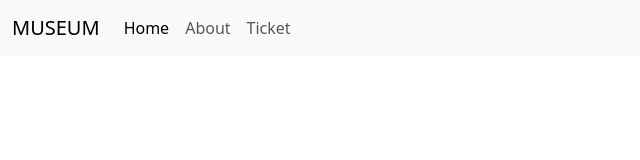
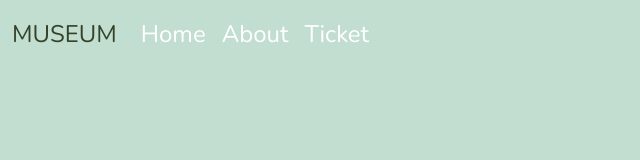
Before and after one commit to why-96/Museum, a plain HTML site: page index.html in a window 1280 px wide. Shown: the whole page, without its empty margins (0-640 px from the left). Drawn offline with nearby package versions, Linux system fonts and the light colour scheme.

Commit message:
feat: add navbar

```diff
--- a/app.css
+++ b/app.css
@@ -0,0 +1,22 @@
+body {
+    background: #c2ded1;
+    font-family: 'Nunito', sans-serif;
+}
+
+#navbar {
+    font-size: 1.5rem;
+    font-weight: 100;
+}
+
+#navbar .nav-link {
+    color: white;
+}
+
+#navbar .nav-link:hover {
+    color: #354259;
+}
+
+#navbar .navbar-brand {
+    color: #354329;
+    font-size: 1.5rem;
+}
--- a/index.html
+++ b/index.html
@@ -12,7 +12,7 @@
     </head>
     <body>
         <main>
-            <nav class="navbar navbar-expand-lg bg-body-tertiary">
+            <nav class="navbar navbar-expand-lg" id="navbar">
                 <div class="container-fluid">
                     <a class="navbar-brand" href="index.html">MUSEUM</a>
                     <button
```
